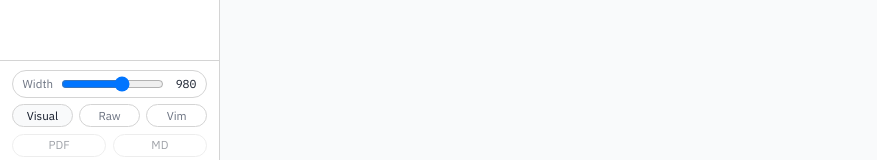
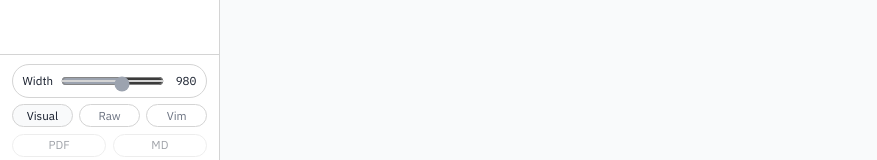
Before and after one commit to 6fmd/write, a React (Vite) app: page / in a window 1280 px wide. Shown: the part 601-761 px from the top of the page, without its empty margins (0-877 px from the left). Built offline with nearby package versions, Linux system fonts and the light colour scheme.

Commit message:
Refactor: Update content width label color and simplify slider CSS selectors.

```diff
--- a/src/App.jsx
+++ b/src/App.jsx
@@ -456,7 +456,7 @@ export default function App() {
               }}
               title="Max content width in pixels"
             >
-              <span style={{ color: 'var(--text-muted)' }}>Width</span>
+              <span style={{ color: 'var(--text)' }}>Width</span>
               <input
                 className="wrap-slider"
                 style={{ flex: 1, minWidth: 0, margin: '0 0.5rem' }}
--- a/src/index.css
+++ b/src/index.css
@@ -35,7 +35,7 @@ html, body, #root {
 }
 
 /* Monochrome range slider */
-.wrap-bar .wrap-slider {
+.wrap-slider {
   width: 168px;
   flex: 0 0 168px;
   height: 22px;
@@ -43,14 +43,14 @@ html, body, #root {
   accent-color: var(--accent-dim);
 }
 
-.wrap-bar .wrap-slider:focus { outline: none; }
+.wrap-slider:focus { outline: none; }
 
-.wrap-bar .wrap-slider::-webkit-slider-runnable-track {
+.wrap-slider::-webkit-slider-runnable-track {
   height: 2px;
   background: var(--border);
   border-radius: 999px;
 }
-.wrap-bar .wrap-slider::-webkit-slider-thumb {
+.wrap-slider::-webkit-slider-thumb {
   -webkit-appearance: none;
   appearance: none;
   width: 10px;
@@ -60,23 +60,23 @@ html, body, #root {
   background: var(--text);
   border: 1px solid var(--border);
 }
-.wrap-bar .wrap-slider:hover::-webkit-slider-thumb {
+.wrap-slider:hover::-webkit-slider-thumb {
   background: var(--accent);
 }
 
-.wrap-bar .wrap-slider::-moz-range-track {
+.wrap-slider::-moz-range-track {
   height: 2px;
   background: var(--border);
   border-radius: 999px;
 }
-.wrap-bar .wrap-slider::-moz-range-thumb {
+.wrap-slider::-moz-range-thumb {
   width: 10px;
   height: 10px;
   border-radius: 999px;
   background: var(--text);
   border: 1px solid var(--border);
 }
-.wrap-bar .wrap-slider:hover::-moz-range-thumb {
+.wrap-slider:hover::-moz-range-thumb {
   background: var(--accent);
 }
 
```
